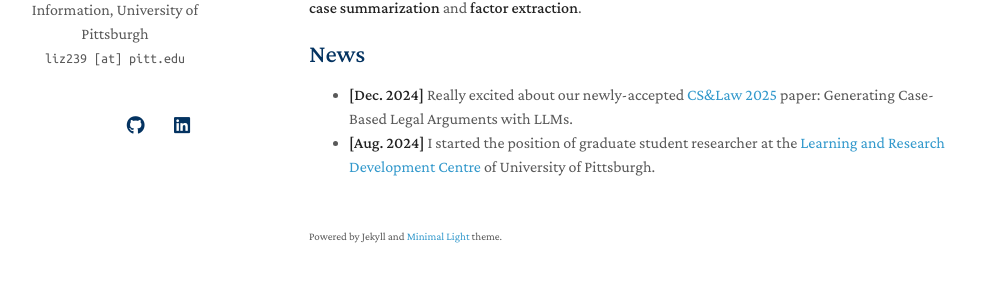
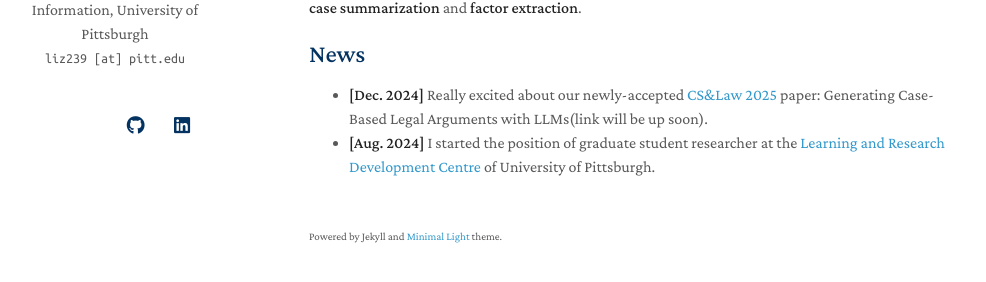
Before and after one commit to lizhang-AIandLaw/lizhang-AIandLaw.github.io, a Jekyll site: the page built from index.md, in a window 1280 px wide. Shown: the part 319-601 px from the top of the page, without its empty margins (161-1147 px from the left). Built offline with Jekyll 4.4.1, drawn with Linux system fonts in a browser that asks for light colours; a style sheet for code colours, icons or effects is not loaded; our own code applies the rules of GitHub Pages for plain Markdown files.

Commit message:
Update index.md

```diff
--- a/index.md
+++ b/index.md
@@ -11,7 +11,7 @@ I am a Ph.D. student in the [School of Computing and Information](https://www.sc
 My research lie at the intersection of **Computer Science** and **Law**, with a special focus on the design of intelligence for legal practitioners. My research interests include **text classification**, **legal reasoning**, **case summarization** and **factor extraction**.
 
 ## News
-- **[Dec. 2024]** Really excited about our newly-accepted [CS&Law 2025](https://computersciencelaw.org/2025/) paper: Generating Case-Based Legal Arguments with LLMs.
+- **[Dec. 2024]** Really excited about our newly-accepted [CS&Law 2025](https://computersciencelaw.org/2025/) paper: Generating Case-Based Legal Arguments with LLMs(link will be up soon).
 - **[Aug. 2024]** I started the position of graduate student researcher at the [Learning and Research Development Centre](https://www.lrdc.pitt.edu/) of University of Pittsburgh.
 
 <!--
```
